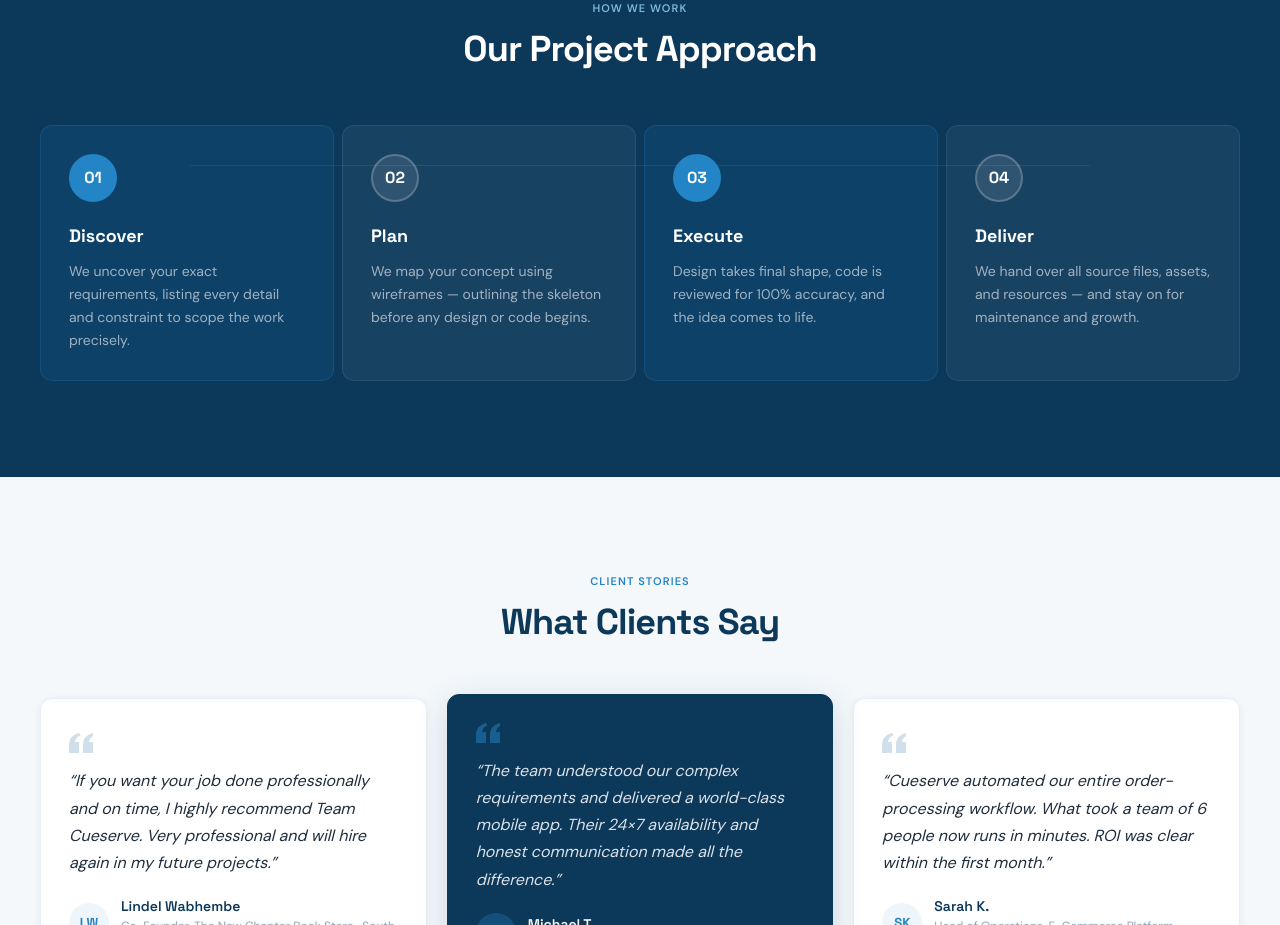
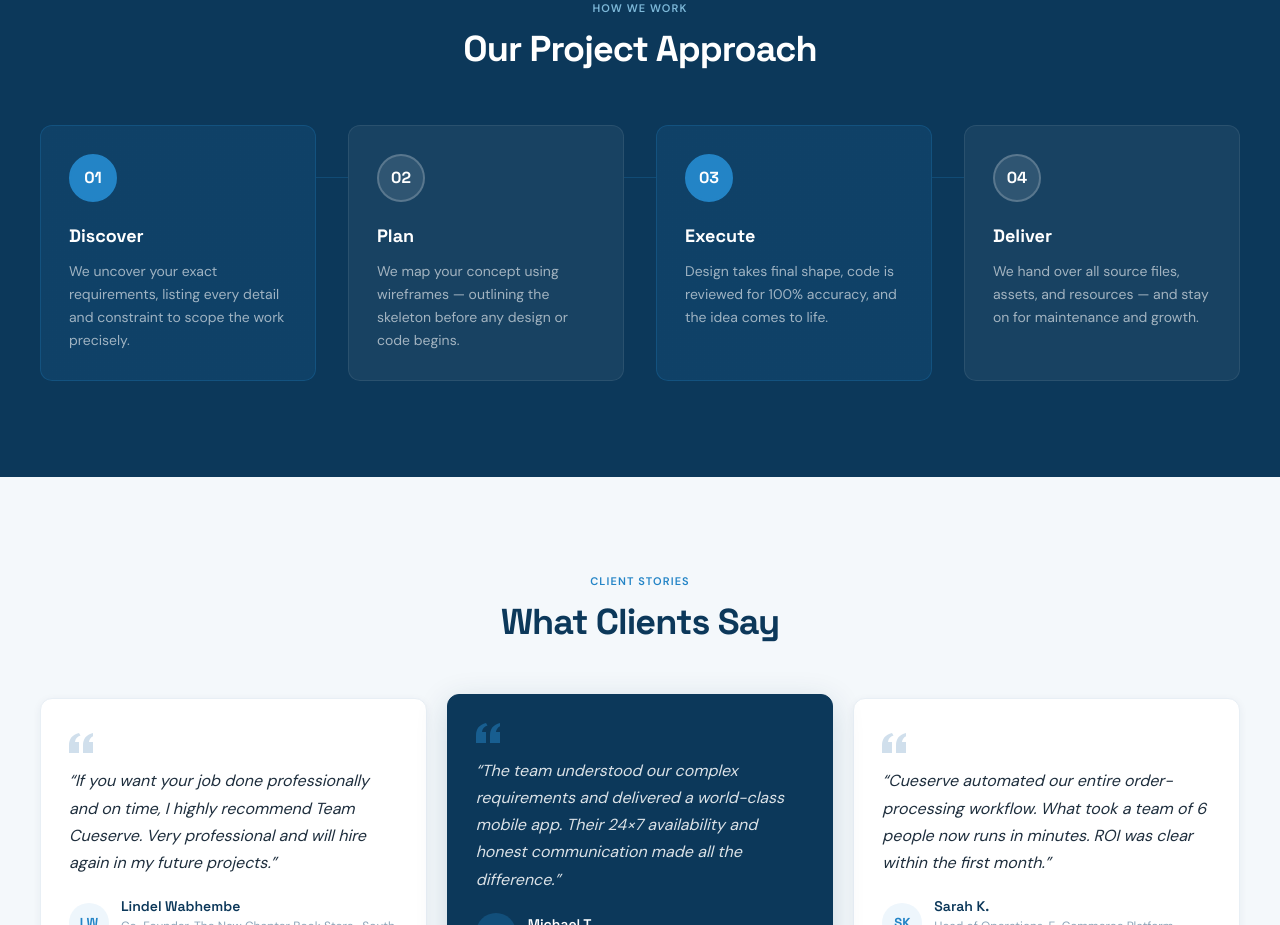
Before and after one commit to Cueserve/cs-website, a Next.js app: page /home in a window 1280 px wide. Shown: the part 2680-3605 px from the top of the page. Built offline with nearby package versions, Linux system fonts and the light colour scheme.

Commit message:
Fixed the blue line in how we work section. The actual purpose of the line was to create linkage between the cards but due to incorrect tailwind css it didn't appear in that way, Shifted the line at the center of the circles too of the card for alignment

```diff
--- a/src/app/home/_components/ProcessSection.tsx
+++ b/src/app/home/_components/ProcessSection.tsx
@@ -34,10 +34,10 @@ export function ProcessSection() {
           </h2>
         </header>
 
-        <div className="relative grid gap-2 sm:grid-cols-2 lg:grid-cols-4">
+        <div className="relative grid gap-8 sm:grid-cols-2 lg:grid-cols-4">
           <div
             aria-hidden
-            className="pointer-events-none absolute left-[12.5%] right-[12.5%] top-10 z-0 hidden h-px bg-cs-light-blue/25 lg:block"
+            className="pointer-events-none absolute left-[12.5%] right-[12.5%] top-[52px] z-0 hidden h-px bg-cs-light-blue/25 lg:block"
           />
           {STEPS.map((step, i) => {
             const tinted = i % 2 === 0;
@@ -47,13 +47,16 @@ export function ProcessSection() {
                 className={[
                   "relative z-10 rounded-xl border p-7",
                   tinted
-                    ? "border-cs-light-blue/25 bg-cs-light-blue/12"
-                    : "border-white/8 bg-white/5",
+                    ? "border-cs-light-blue/25"
+                    : "border-white/8",
                 ].join(" ")}
                 style={
                   tinted
-                    ? { backgroundColor: "rgba(35,132,198,0.12)" }
-                    : { backgroundColor: "rgba(255,255,255,0.05)", borderColor: "rgba(255,255,255,0.08)" }
+                    ? { background: "linear-gradient(rgba(35,132,198,0.12), rgba(35,132,198,0.12)), #0c385a" }
+                    : {
+                        background: "linear-gradient(rgba(255,255,255,0.05), rgba(255,255,255,0.05)), #0c385a",
+                        borderColor: "rgba(255,255,255,0.08)"
+                      }
                 }
               >
                 <div
```
